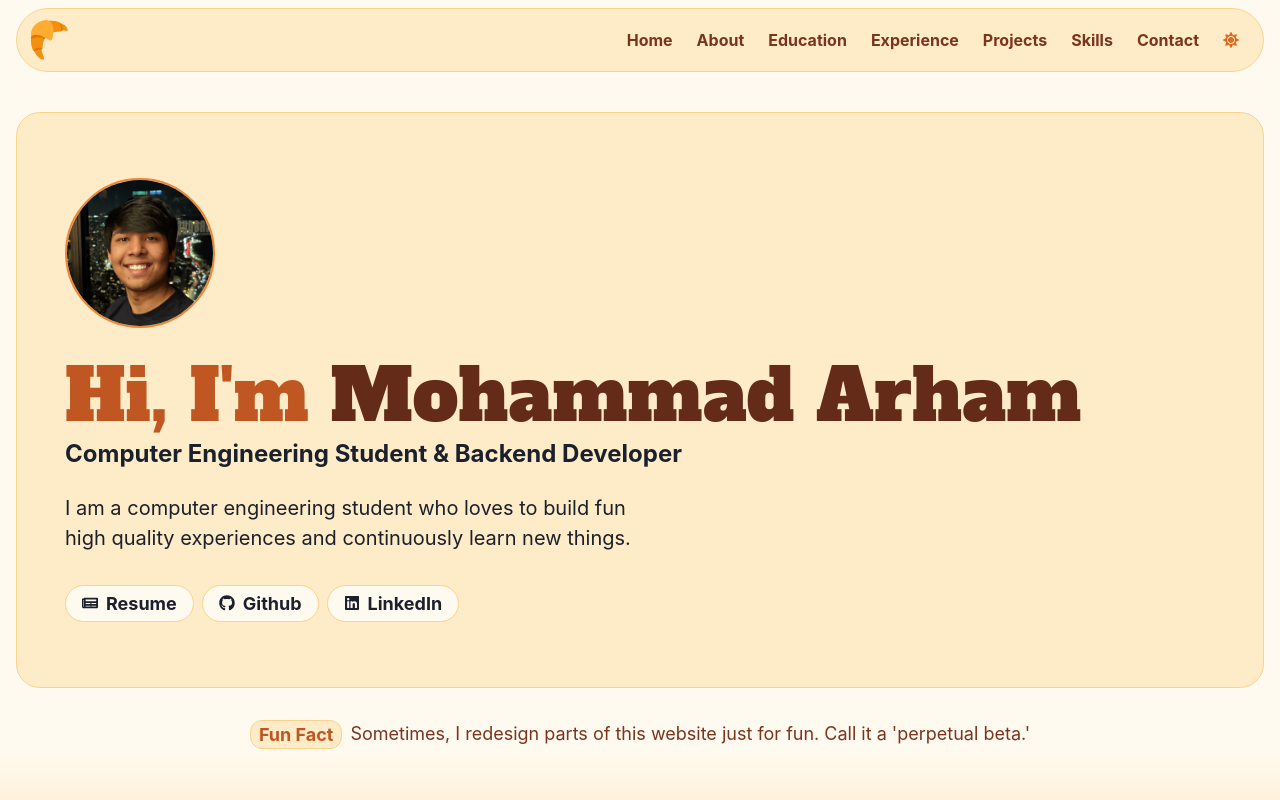
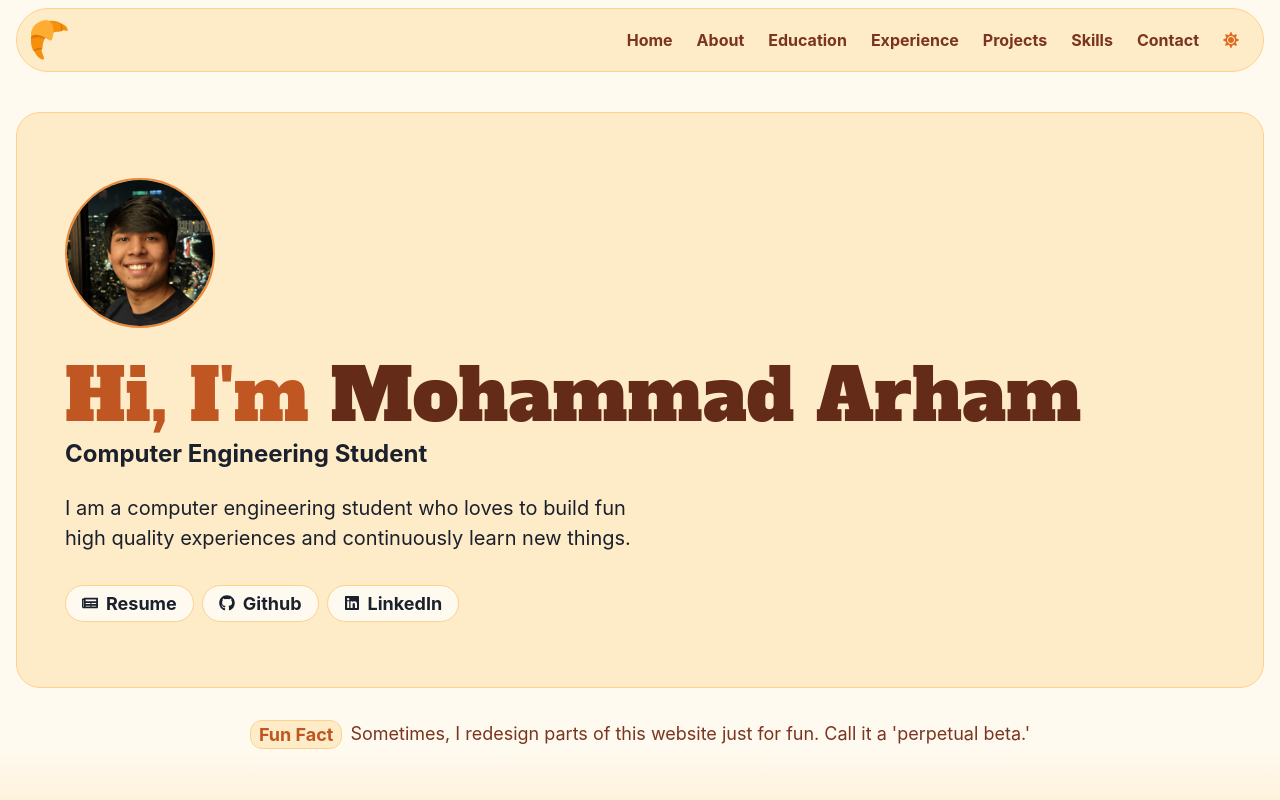
Before and after one commit to arhammusheer/croissant.one, a React (Vite) app: page / in a window 1280 px wide. Shown: the top 800 px of the page. Built offline with nearby package versions, Linux system fonts and the light colour scheme; a web font is replaced by a local one.

Commit message:
Update subtitle in me object

```diff
--- a/src/me.ts
+++ b/src/me.ts
@@ -62,7 +62,7 @@ export const me = {
     "This website has a dark mode because, let’s be real we're programmers.",
     "Did you know, You can hire me?",
   ],
-  subtitle: "Computer Engineering Student & Backend Developer",
+  subtitle: "Computer Engineering Student",
   tagline:
     "I am a computer engineering student who loves to build fun high quality experiences and continuously learn new things.",
   bigHeading: {
```
